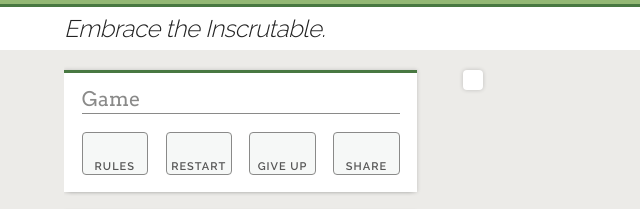
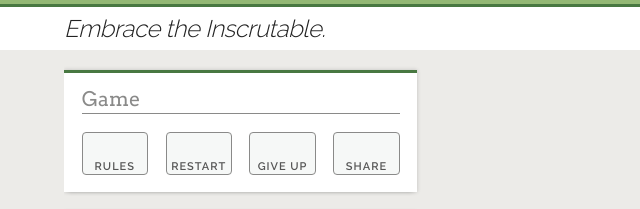
Before and after one commit to kvloxx/WikiWat, a website: page index.html in a window 1280 px wide. Shown: the part 408-617 px from the top of the page, 0-640 px from the left. Drawn offline with nearby package versions, Linux system fonts and the light colour scheme.

Commit message:
Also remove test image wrapper.

```diff
--- a/index.html
+++ b/index.html
@@ -109,8 +109,7 @@
         </div>
       </div>
       <div class="wrap row eight columns">
-        <div class="box_wrapper row">
-        </div>
+
       </div>
     </div>
   </div>
```
